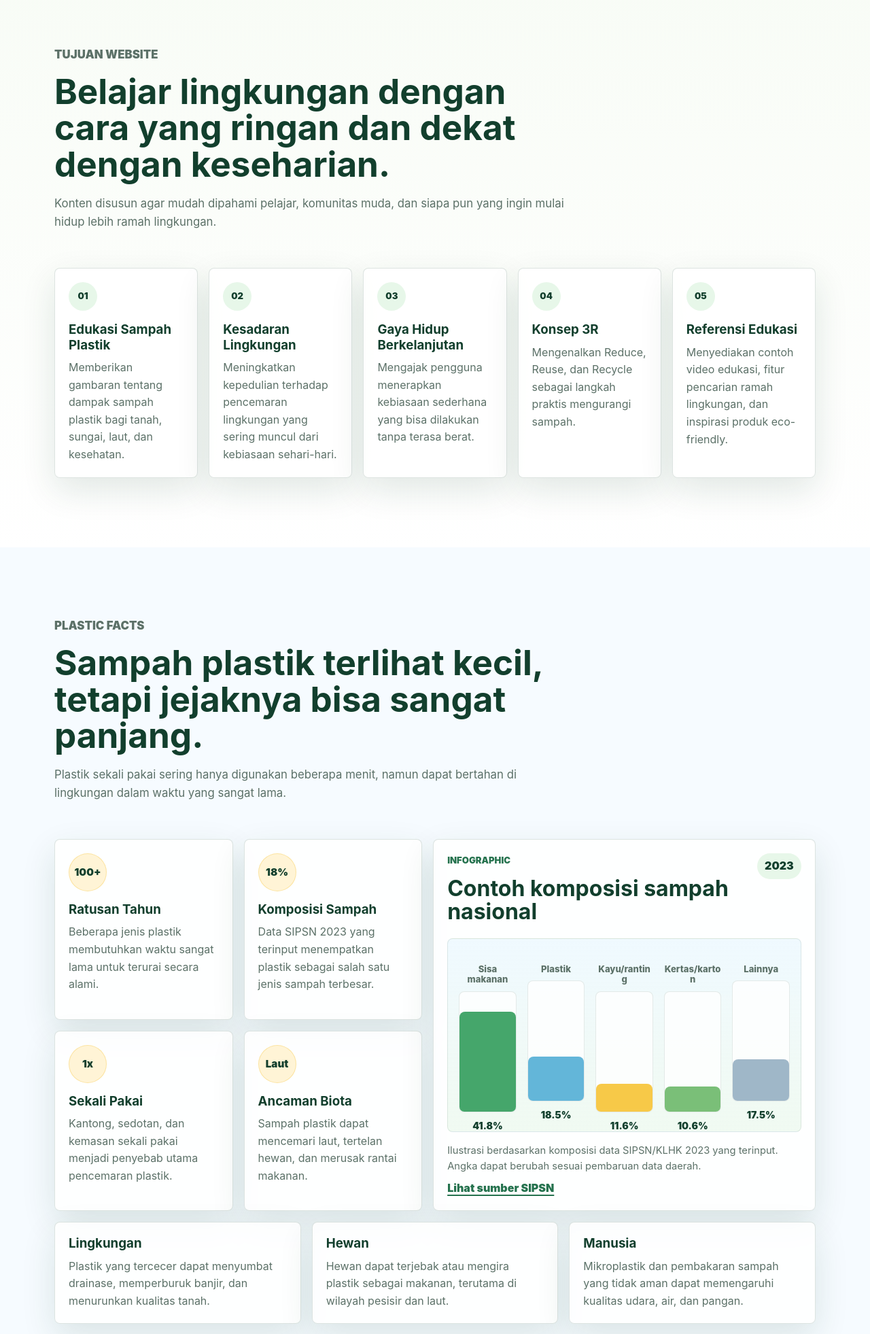
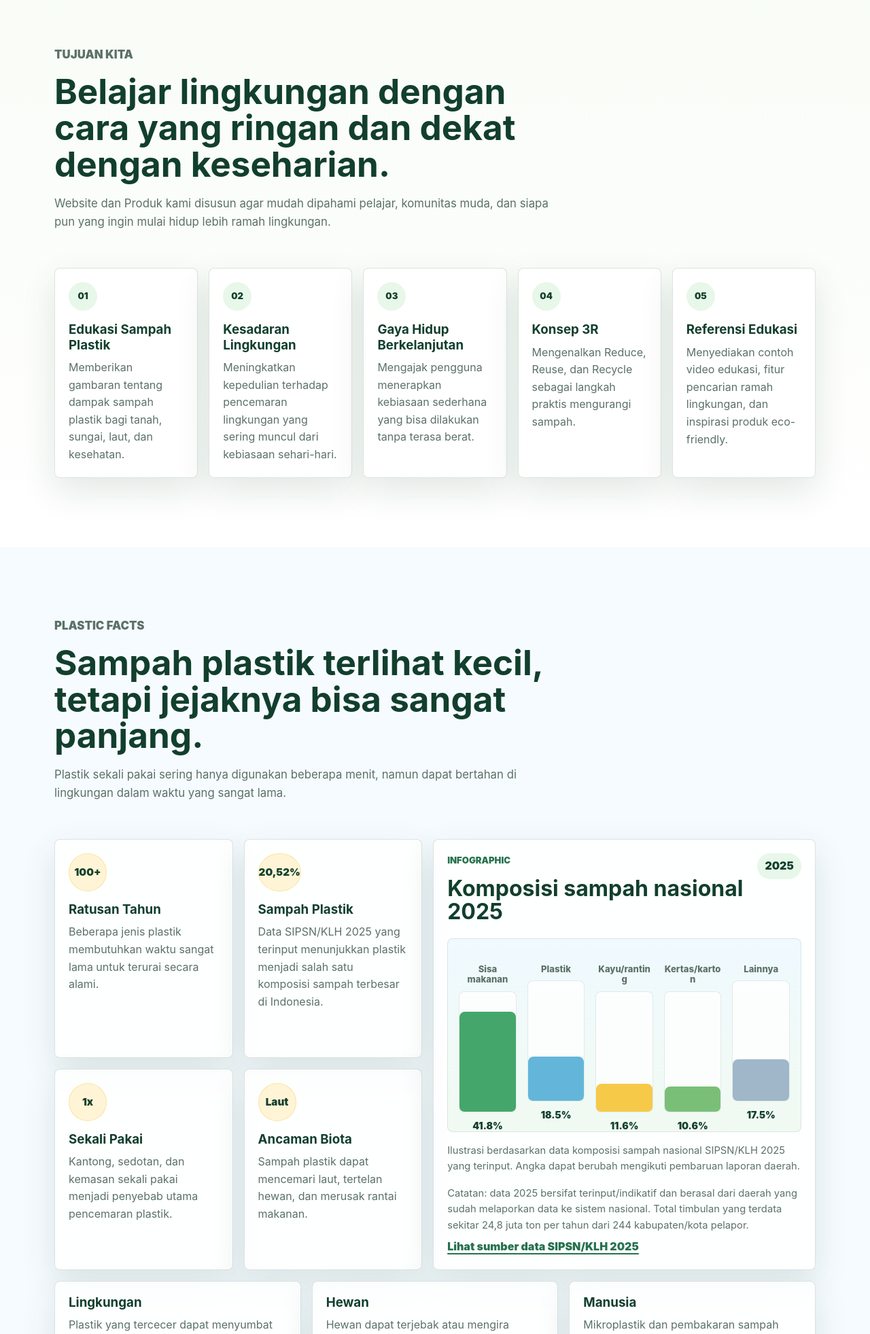
Before and after one commit to caelnoctis/PKK, a plain HTML site: page index.html in a window 1280 px wide. Shown: the part 838-2800 px from the top of the page at 68% size. Drawn offline with Linux system fonts and the light colour scheme.

Commit message:
Add files via upload

```diff
--- a/index.html
+++ b/index.html
@@ -4,7 +4,7 @@
   <meta charset="UTF-8">
   <meta name="viewport" content="width=device-width, initial-scale=1.0">
   <meta name="description" content="Website edukasi lingkungan tentang sampah plastik, 3R, gaya hidup berkelanjutan, video edukasi, Ecosia, produk ramah lingkungan, dan profil tim.">
-  <title>Website Isu Lingkungan</title>
+  <title>Rama Jelek Wooo</title>
   <link rel="stylesheet" href="style.css">
   <script defer src="script.js"></script>
 </head>
@@ -13,9 +13,9 @@
 
   <header class="site-header" id="site-header">
     <nav class="navbar container" aria-label="Navigasi utama">
-      <a class="brand" href="#home" aria-label="Website Isu Lingkungan">
+      <a class="brand" href="#home" aria-label="Rama Jelek Wooo">
         <span class="brand-mark" aria-hidden="true">WI</span>
-        <span>Website Isu Lingkungan</span>
+        <span>Rama Jelek Wooo</span>
       </a>
 
       <button class="nav-toggle" type="button" aria-label="Buka menu navigasi" aria-controls="primary-menu" aria-expanded="false">
@@ -53,7 +53,7 @@
 
       <div class="container hero-content reveal">
         <p class="eyebrow">Explore Me</p>
-        <h1 id="hero-title">Website Isu Lingkungan</h1>
+        <h1 id="hero-title">Rama Jelek Wooo</h1>
         <p class="slogan">Jelajahi Bersama Kami</p>
         <p class="hero-text">
           Website ini mengajak pengguna untuk memahami isu lingkungan, khususnya sampah plastik,
@@ -69,10 +69,10 @@
     <section class="section goals-section" id="tujuan" aria-labelledby="goals-title">
       <div class="container">
         <div class="section-intro reveal">
-          <p class="section-kicker">Tujuan Website</p>
+          <p class="section-kicker">Tujuan Kita</p>
           <h2 id="goals-title">Belajar lingkungan dengan cara yang ringan dan dekat dengan keseharian.</h2>
           <p>
-            Konten disusun agar mudah dipahami pelajar, komunitas muda, dan siapa pun yang ingin
+            Website dan Produk kami disusun agar mudah dipahami pelajar, komunitas muda, dan siapa pun yang ingin
             mulai hidup lebih ramah lingkungan.
           </p>
         </div>
@@ -126,9 +126,9 @@
               <p>Beberapa jenis plastik membutuhkan waktu sangat lama untuk terurai secara alami.</p>
             </article>
             <article class="fact-card reveal">
-              <span class="fact-icon" aria-hidden="true">18%</span>
-              <h3>Komposisi Sampah</h3>
-              <p>Data SIPSN 2023 yang terinput menempatkan plastik sebagai salah satu jenis sampah terbesar.</p>
+              <span class="fact-icon" aria-hidden="true">20,52%</span>
+              <h3>Sampah Plastik</h3>
+              <p>Data SIPSN/KLH 2025 yang terinput menunjukkan plastik menjadi salah satu komposisi sampah terbesar di Indonesia.</p>
             </article>
             <article class="fact-card reveal">
               <span class="fact-icon" aria-hidden="true">1x</span>
@@ -146,15 +146,18 @@
             <div class="chart-heading">
               <div>
                 <p class="section-kicker">Infographic</p>
-                <h3 id="chart-title">Contoh komposisi sampah nasional</h3>
+                <h3 id="chart-title">Komposisi sampah nasional 2025</h3>
               </div>
-              <span class="chart-pill">2023</span>
+              <span class="chart-pill">2025</span>
             </div>
             <div class="bar-chart" id="wasteChart" aria-label="Grafik batang komposisi sampah"></div>
             <p class="source-note">
-              Ilustrasi berdasarkan komposisi data SIPSN/KLHK 2023 yang terinput. Angka dapat berubah sesuai pembaruan data daerah.
+              Ilustrasi berdasarkan data komposisi sampah nasional SIPSN/KLH 2025 yang terinput. Angka dapat berubah mengikuti pembaruan laporan daerah.
             </p>
-            <a class="text-link" href="https://sipsn.kemenlh.go.id/sipsn/" target="_blank" rel="noopener">Lihat sumber SIPSN</a>
+            <p class="source-note">
+              Catatan: data 2025 bersifat terinput/indikatif dan berasal dari daerah yang sudah melaporkan data ke sistem nasional. Total timbulan yang terdata sekitar 24,8 juta ton per tahun dari 244 kabupaten/kota pelapor.
+            </p>
+            <a class="text-link" href="https://sampahnasional.kemenlh.go.id/portal-indikatif/data/komposisi-sampah" target="_blank" rel="noopener">Lihat sumber data SIPSN/KLH 2025</a>
           </article>
         </div>
 
@@ -424,10 +427,10 @@
       <div>
         <a class="brand footer-brand" href="#home">
           <span class="brand-mark" aria-hidden="true">WI</span>
-          <span>Website Isu Lingkungan</span>
+          <span> Isu Lingkungan</span>
         </a>
         <p>Small steps, big impact for the Earth.</p>
-        <p class="copyright">&copy; 2026 Website Isu Lingkungan. All rights reserved.</p>
+        <p class="copyright">&copy; 2026 Isu Lingkungan. All rights reserved.</p>
       </div>
 
       <div>
```
